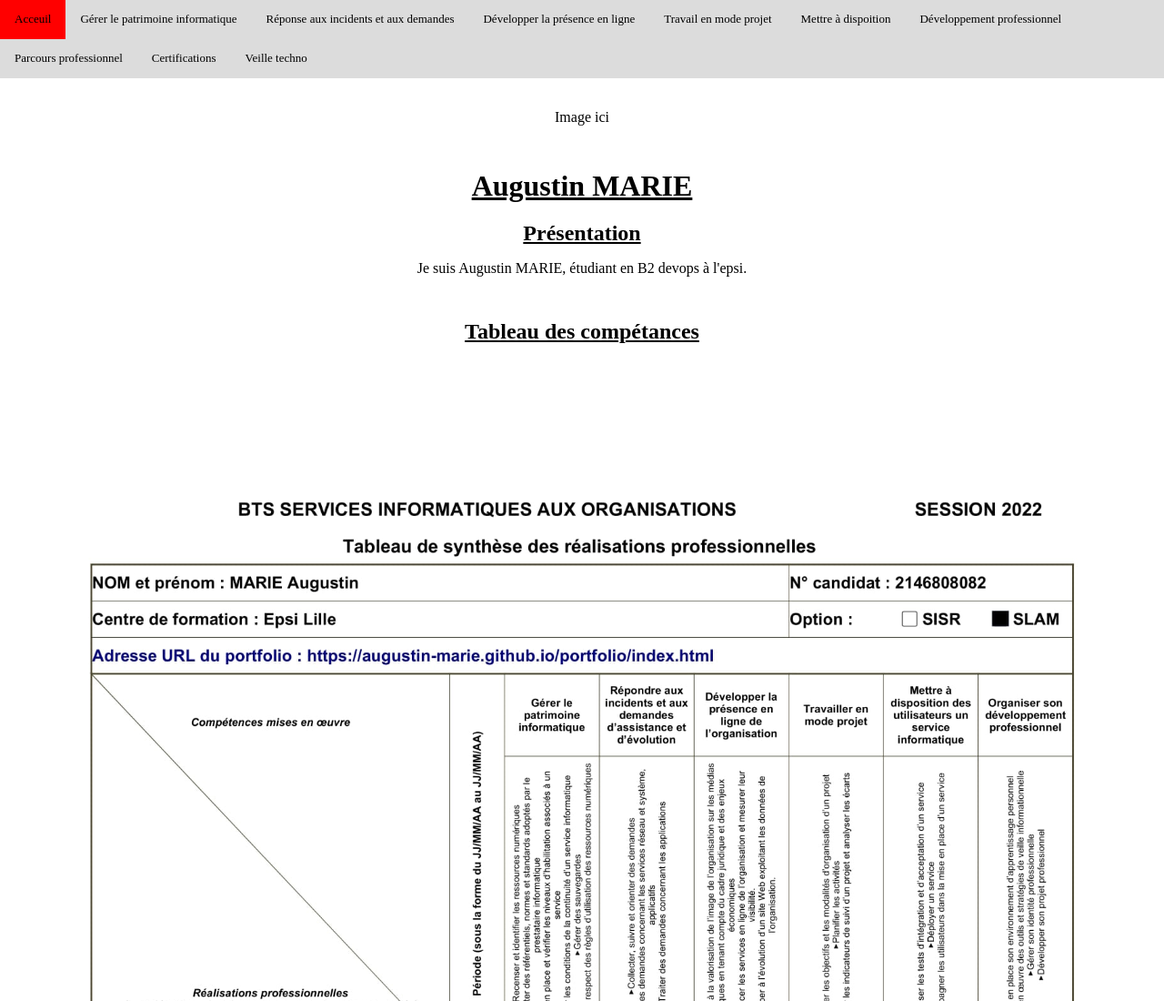
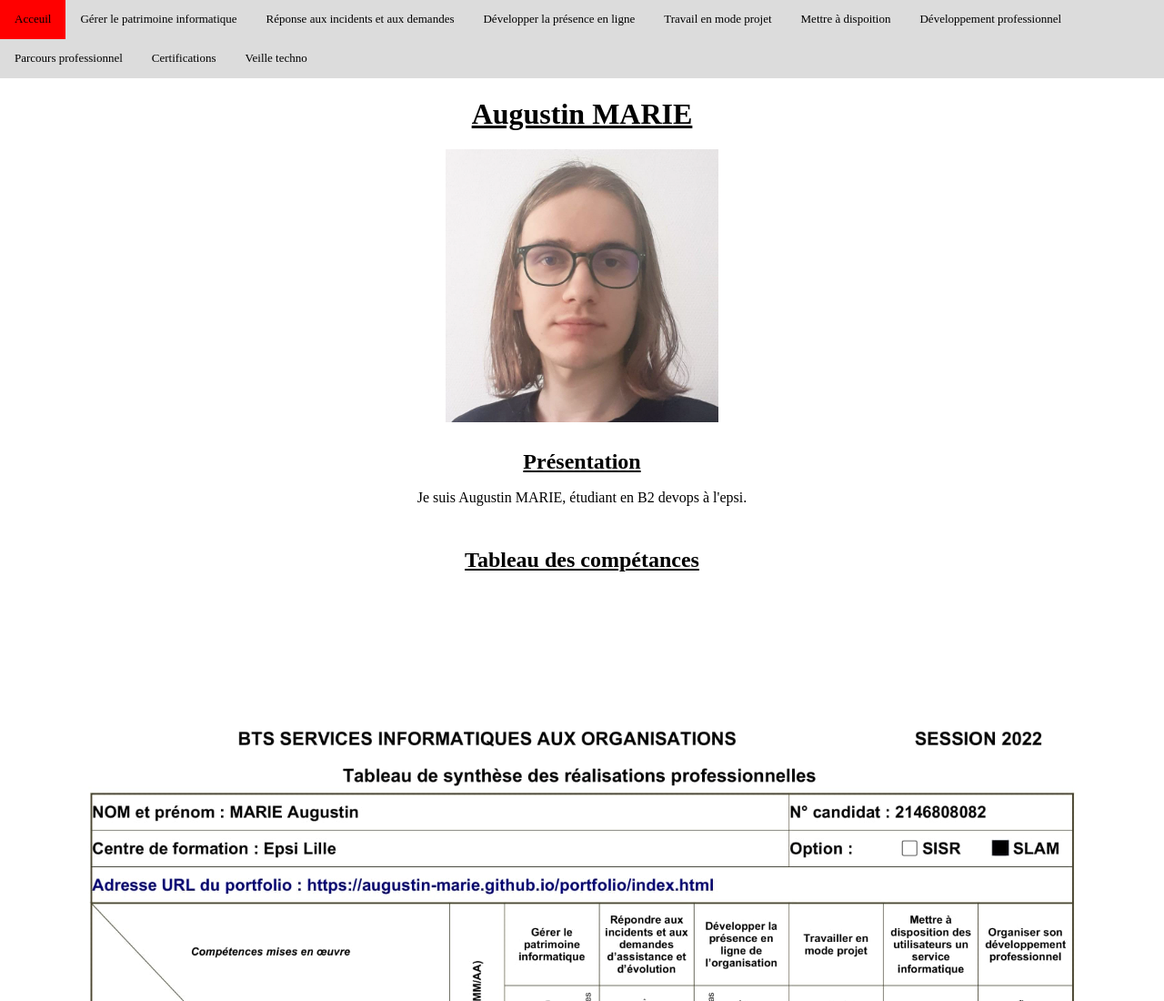
Before and after one commit to augustin-marie/portfolio, a plain HTML site: page index.html in a window 1280 px wide. Shown: the top 1100 px of the page at 91% size. Drawn offline with nearby package versions, Linux system fonts and the light colour scheme.

Commit message:
ajout de l'image de profil

```diff
--- a/css/styleContainer.css
+++ b/css/styleContainer.css
@@ -25,11 +25,6 @@ a {
     color: rgb(0, 0, 0);
 }
 
-.screenshoot{
-    width: 100%;
-    height: auto;
-}
-
 h1{
     margin-bottom: 20px;
 }
@@ -38,12 +33,12 @@ h2{
     margin-bottom: 10px;
 }
 
-/*
-----------------------------------------*/
 #reseau{
     font-size: medium;
 }
 
+/*Images
+----------------------------------------*/
 .imgCentree{
     display: block;
     margin-left: auto;
@@ -51,3 +46,16 @@ h2{
     max-width: 100%;
     height: auto;
 }
+
+.screenshoot{
+    width: 100%;
+    height: auto;
+}
+
+.profile{
+    display: block;
+    margin-left: auto;
+    margin-right: auto;
+    height: 300px;
+    max-width: auto;
+}
--- a/html/home.html
+++ b/html/home.html
@@ -1,9 +1,8 @@
+<h1>Augustin MARIE</h1>
+
 <div>
-    <img>
-    <p>Image ici</p>
+    <img class="profile" src="./ressources/img/img_pres.png" alt="Photo de présentation">
 </div>
-
-<h1>Augustin MARIE</h1>
 
 <div>
     <h2>Présentation</h2>
```
Also changed, not shown: ressources/img/img_pres.png (added).
